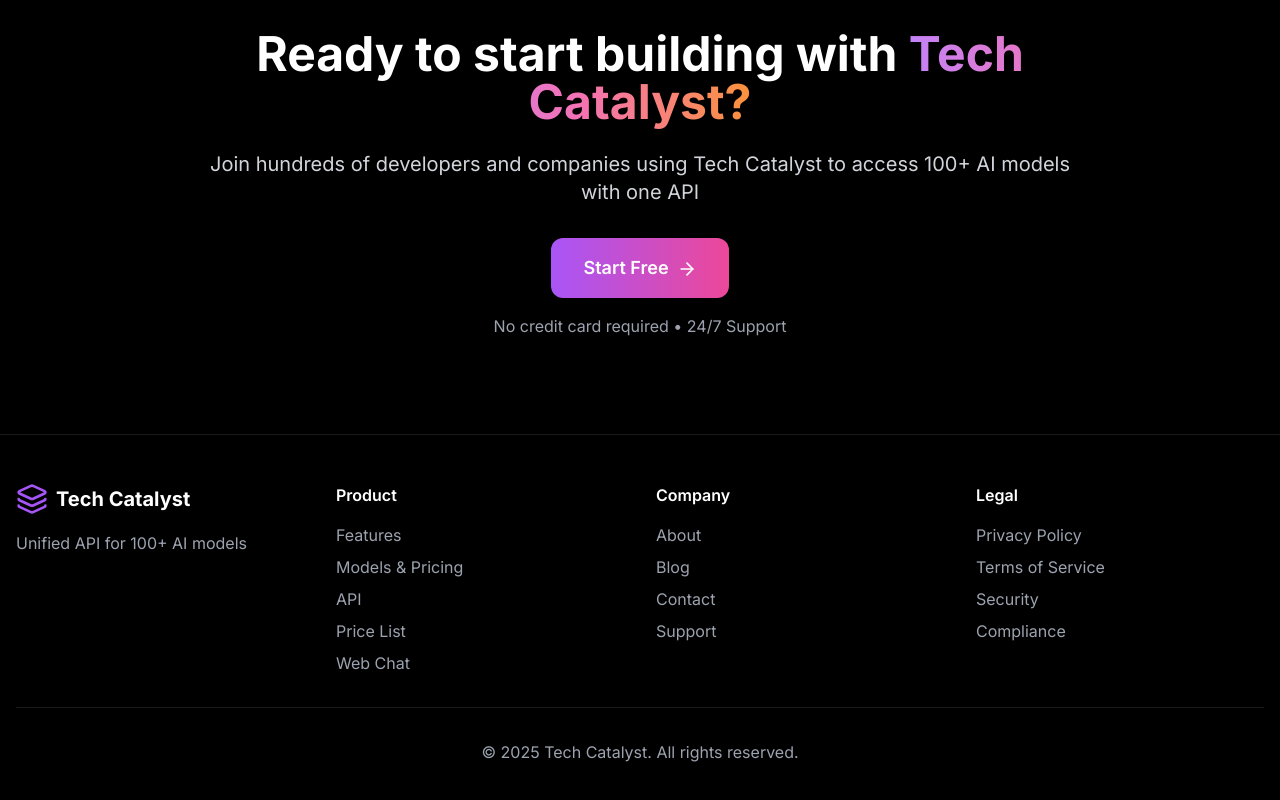
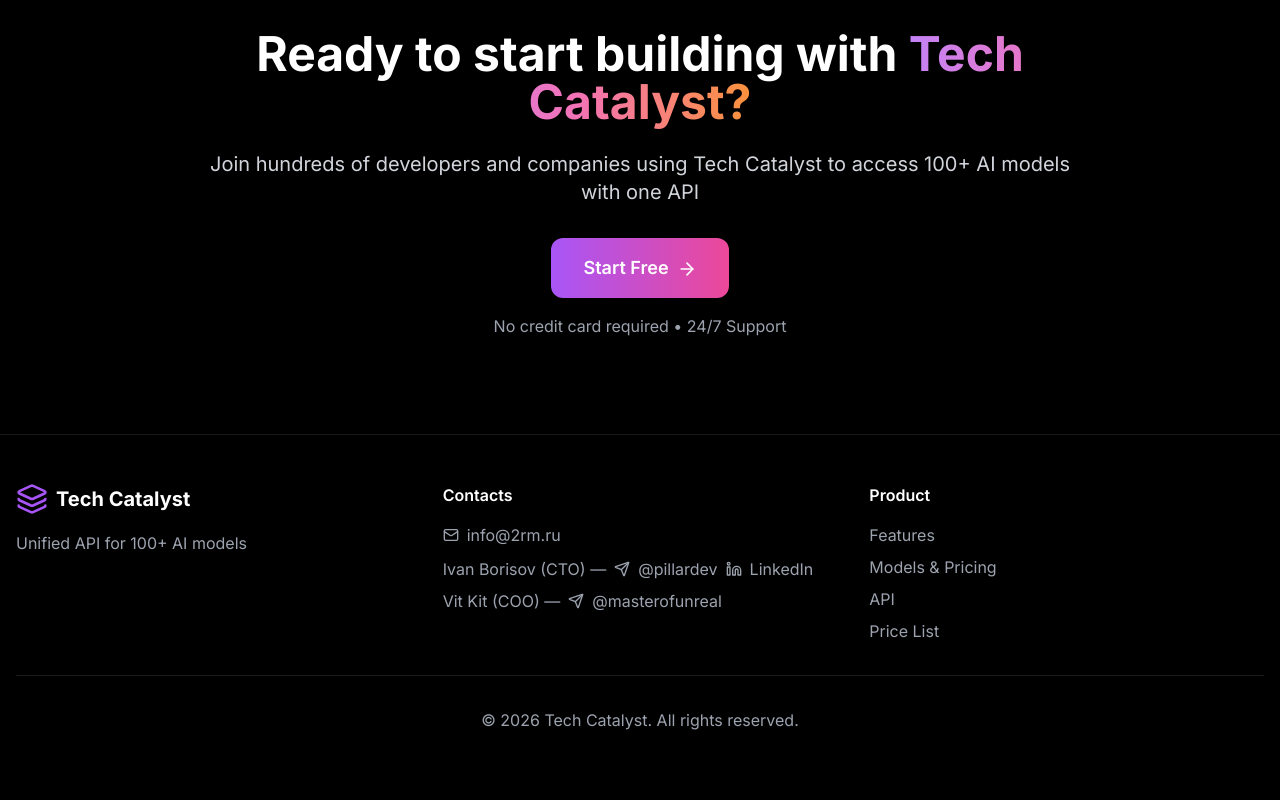
Before and after one commit to PillarDevelopment/neurotailor-landing, a Next.js app: page / in a window 1280 px wide. Shown: the part 6050-6850 px from the top of the page. Built offline with nearby package versions, Linux system fonts and the light colour scheme; no server answers.

Commit message:
contacts
Update page.tsx

menu

Update page.tsx

```diff
--- a/app/page.tsx
+++ b/app/page.tsx
@@ -1,7 +1,7 @@
 'use client';
 
 import React, { useState, useEffect, useRef, useMemo } from 'react';
-import { ChevronRight, Code, Zap, Shield, Users, Star, ArrowRight, Play, Check, X, Menu, Sparkles, Cpu, Clock, RussianRuble, Rocket, GitBranch, Globe, BarChart, Brain, Network, Layers, Server, CreditCard, MessageSquare, Smartphone, FileText, TrendingUp, Lock } from 'lucide-react';
+import { ChevronRight, Code, Zap, Shield, Users, Star, ArrowRight, Play, Check, X, Menu, Sparkles, Cpu, Clock, RussianRuble, Rocket, GitBranch, Globe, BarChart, Brain, Network, Layers, Server, CreditCard, MessageSquare, Smartphone, FileText, TrendingUp, Lock, Mail, Send, Linkedin } from 'lucide-react';
 import { trackCTAClick, trackPricingSelect, trackPlatformView, trackMobileMenuToggle } from '@/lib/analytics';
 import ApplicationModal from '@/components/Modal/ApplicationModal';
 
@@ -209,7 +209,8 @@ export default function TechCatalystLanding() {
         product: "Product",
         company: "Company",
         legal: "Legal",
-        copyright: "© 2025 Tech Catalyst. All rights reserved."
+        contacts: "Contacts",
+        copyright: "© 2026 Tech Catalyst. All rights reserved."
       }
     },
     ru: {
@@ -350,7 +351,8 @@ export default function TechCatalystLanding() {
         product: "Продукт",
         company: "Компания",
         legal: "Правовая информация",
-        copyright: "© 2025 Tech Catalyst. Все права защищены."
+        contacts: "Контакты",
+        copyright: "© 2026 Tech Catalyst. Все права защищены."
       }
     }
   };
@@ -1065,13 +1067,43 @@ response = client.chat.completions.create(
       {/* Footer */}
       <footer className="relative border-t border-white/10 py-12 px-4">
         <div className="max-w-7xl mx-auto">
-          <div className="grid md:grid-cols-4 gap-8 mb-8">
+          <div className="grid md:grid-cols-3 gap-8 mb-8">
             <div>
               <div className="flex items-center space-x-2 mb-4">
                 <Layers className="w-8 h-8 text-purple-500" />
                 <span className="text-xl font-bold">Tech Catalyst</span>
               </div>
               <p className="text-gray-400">{translations.footer.tagline}</p>
+            </div>
+
+            <div id="contacts">
+              <h4 className="font-semibold mb-4">{translations.footer.contacts}</h4>
+              <ul className="space-y-2 text-gray-400">
+                <li>
+                  <a href="mailto:info@2rm.ru" className="inline-flex items-center gap-2 hover:text-white transition-colors">
+                    <Mail className="w-4 h-4" />
+                    info@2rm.ru
+                  </a>
+                </li>
+                <li className="flex flex-wrap items-center gap-2">
+                  <span>Ivan Borisov (CTO) —</span>
+                  <a href="https://t.me/pillardev" className="inline-flex items-center gap-2 hover:text-white transition-colors" target="_blank" rel="noreferrer">
+                    <Send className="w-4 h-4" />
+                    @pillardev
+                  </a>
+                  <a href="https://www.linkedin.com/in/borisov-ivan/" className="inline-flex items-center gap-2 hover:text-white transition-colors" target="_blank" rel="noreferrer">
+                    <Linkedin className="w-4 h-4" />
+                    LinkedIn
+                  </a>
+                </li>
+                <li className="flex flex-wrap items-center gap-2">
+                  <span>Vit Kit (COO) —</span>
+                  <a href="https://t.me/masterofunreal" className="inline-flex items-center gap-2 hover:text-white transition-colors" target="_blank" rel="noreferrer">
+                    <Send className="w-4 h-4" />
+                    @masterofunreal
+                  </a>
+                </li>
+              </ul>
             </div>
 
             <div>
@@ -1085,29 +1117,9 @@ response = client.chat.completions.create(
                     {translations.nav.priceList}
                   </a>
                 </li>
-                <li><a href="#" className="hover:text-white transition-colors">{translations.devices.webChat.title}</a></li>
               </ul>
             </div>
 
-            <div>
-              <h4 className="font-semibold mb-4">{translations.footer.company}</h4>
-              <ul className="space-y-2 text-gray-400">
-                <li><a href="#" className="hover:text-white transition-colors">{language === 'ru' ? 'О нас' : 'About'}</a></li>
-                <li><a href="#" className="hover:text-white transition-colors">{language === 'ru' ? 'Блог' : 'Blog'}</a></li>
-                <li><a href="#" className="hover:text-white transition-colors">{language === 'ru' ? 'Контакты' : 'Contact'}</a></li>
-                <li><a href="#" className="hover:text-white transition-colors">{language === 'ru' ? 'Поддержка' : 'Support'}</a></li>
-              </ul>
-            </div>
-
-            <div>
-              <h4 className="font-semibold mb-4">{translations.footer.legal}</h4>
-              <ul className="space-y-2 text-gray-400">
-                <li><a href="#" className="hover:text-white transition-colors">{language === 'ru' ? 'Политика конфиденциальности' : 'Privacy Policy'}</a></li>
-                <li><a href="#" className="hover:text-white transition-colors">{language === 'ru' ? 'Условия использования' : 'Terms of Service'}</a></li>
-                <li><a href="#" className="hover:text-white transition-colors">{language === 'ru' ? 'Безопасность' : 'Security'}</a></li>
-                <li><a href="#" className="hover:text-white transition-colors">{language === 'ru' ? 'Соответствие' : 'Compliance'}</a></li>
-              </ul>
-            </div>
           </div>
 
           <div className="pt-8 border-t border-white/10 text-center text-gray-400">
```
